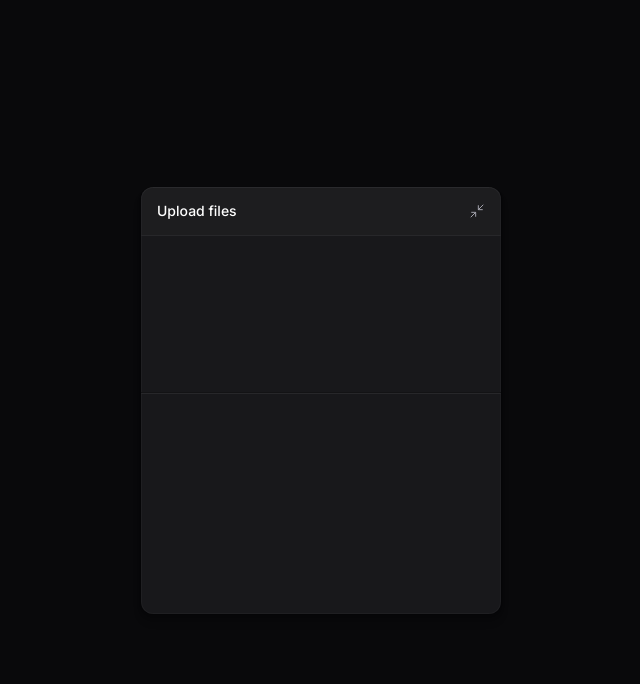
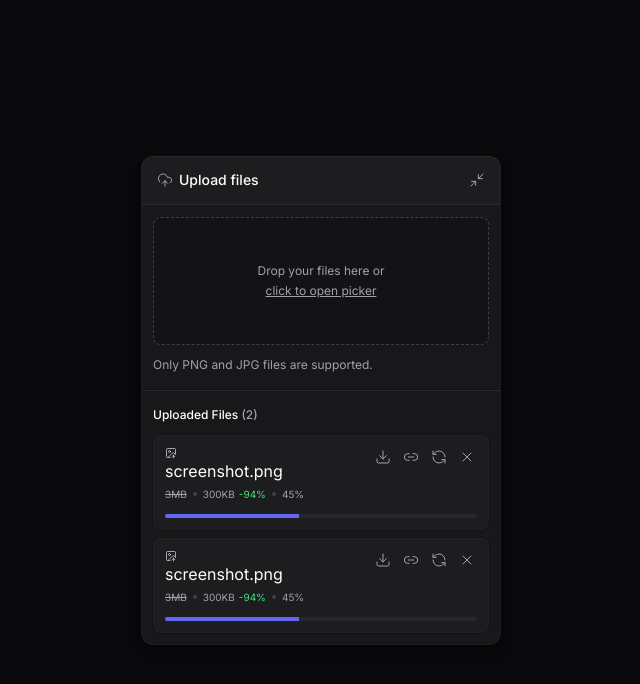
Before and after one commit to DiegoCortinhas/ftr-pos-360-upload-widget-web, a React (Vite) app: page / in a window 1280 px wide. Both pictures are taken after a click on the button "Upload files". Shown: the top 684 px of the page, without its empty margins (319-959 px from the left). Built offline with nearby package versions, Linux system fonts and the light colour scheme.

Commit message:
add the components  dropzone title and upload list

```diff
--- a/package.json
+++ b/package.json
@@ -11,9 +11,11 @@
   },
   "dependencies": {
     "@radix-ui/react-collapsible": "^1.1.11",
+    "@radix-ui/react-progress": "^1.1.7",
     "lucide-react": "^0.536.0",
     "react": "^19.1.0",
     "react-dom": "^19.1.0",
+    "react-dropzone": "^14.3.8",
     "tailwind-variants": "^2.1.0"
   },
   "devDependencies": {
--- a/src/components/upload-widget-dropzone.tsx
+++ b/src/components/upload-widget-dropzone.tsx
@@ -1,7 +1,33 @@
+import { useDropzone } from "react-dropzone";
+
 export function UploadWidgetDropzone() {
+    const { getRootProps, getInputProps, isDragActive } = useDropzone({
+        multiple: true,
+        accept: {
+            "image/jpeg": [],
+            "image/png": [],
+        },
+        onDrop(acceptedFiles) {
+            console.log(acceptedFiles);
+        },
+    });
+
     return (
-        <div className="px-3 h-32">
+      <div className="px-3 flex flex-col gap-3">
+          <div
+              data-active={isDragActive}
+              className="cursor-pointer text-zinc-400 bg-black/20 p-5 rounded-lg border border-zinc-700 border-dashed h-32 flex flex-col items-center justify-center gap-1 hover:border-zinc-600 transition-colors data-[active=true]:bg-indigo-500/10 data-[active=true]:border-indigo-500"
+              {...getRootProps()}
+          >
+              <input type="file" {...getInputProps()} />
 
-        </div>
-    )
+              <span className="text-xs">Drop your files here or</span>
+              <span className="text-xs underline">click to open picker</span>
+          </div>
+
+          <span className="text-xs text-zinc-400">
+              Only PNG and JPG files are supported.
+          </span>
+      </div>
+  );
 }
--- a/src/components/upload-widget-header.tsx
+++ b/src/components/upload-widget-header.tsx
@@ -1,11 +1,12 @@
 import * as Collapsible from '@radix-ui/react-collapsible';
 import { Minimize2 } from "lucide-react";
 import { Button } from "./ui/button";
+import { UploadWidgetTitle } from './upload-widget-title'
 
 export function UploadWidgetHeader() {
     return (
         <div className="w-full p-4 py-2 bg-white/2 border-zinc-800 border-b flex items-center justify-between">
-            <span className="text-sm font-medium">Upload files</span>
+            <UploadWidgetTitle />
 
             <Collapsible.Trigger asChild>
                 <Button size="icon" className="-mr-2">
--- a/src/components/upload-widget-minimized-button.tsx
+++ b/src/components/upload-widget-minimized-button.tsx
@@ -1,10 +1,11 @@
 import * as Collapsible from '@radix-ui/react-collapsible'
 import { Maximize2 } from 'lucide-react'
+import { UploadWidgetTitle } from './upload-widget-title'
 
 export function UploadWidgetMinimizedButton() {
     return (
         <Collapsible.Trigger className="group w-full bg-white/2 py-3 px-5 flex items-center justify-between">
-            <span className="text-sm font-medium">Upload files</span>
+            <UploadWidgetTitle />
             <Maximize2 strokeWidth={1.5} className="size-4 text-zinc-400 group-hover:text-zinc-100" />
 
 
--- /dev/null
+++ b/src/components/upload-widget-title.tsx
@@ -0,0 +1,11 @@
+
+import { UploadCloud } from "lucide-react";
+
+export function UploadWidgetTitle() {
+    return (
+        <div className="flex items-center gap-1.5 text-sm font-medium">
+            <UploadCloud className="size-4 text-zinc-400" strokeWidth={1.5} />
+            <span>Upload files</span>
+        </div>
+    );
+}
--- /dev/null
+++ b/src/components/upload-widget-upload-item.tsx
@@ -0,0 +1,54 @@
+import { Download, ImageUp, Link2, RefreshCcw, X } from "lucide-react";
+import { Button } from "./ui/button";
+import * as Progress from '@radix-ui/react-progress'
+
+export function UploadWidgetUploadItem() {
+    return (
+        <div className="p-3 rounded-lg flex flex-col gap-3 shadow-shape-content bg-white/2 relative overflow-hidden">
+            <div className="flex flex-col gap-1">
+                <span>
+                    <ImageUp className="size-3 text-zinc-300" strokeWidth={1.5}> </ImageUp>
+                    <span>screenshot.png</span>
+                </span>
+                <span className="text-xxs text-zinc-400 flex gap-1.5 items-center">
+                    <span className="line-through">3MB</span>
+                    <div className="size-1 rounded-full bg-zinc-700"></div>
+                    <span>
+                        300KB
+                        <span className="text-green-400 ml-1">
+                            -94%
+                        </span>
+                    </span>
+                    <div className="size-1 rounded-full bg-zinc-700"></div>
+                    <span>45%</span>
+                </span>
+            </div>
+
+            <Progress.Root className="bg-zinc-800 rounded-full h-1 overflow-hidden">
+                <Progress.Indicator className="bg-indigo-500 h-1" style={{ width: '43%' }} />
+            </Progress.Root>
+            <div className="absolute top-2.5 right-2.5 flex items-center gap-1">
+                <Button size="icon-sm">
+                    <Download className="size-4" strokeWidth={1.5} />
+                    <span className="sr-only"> Download compressed image</span>
+                </Button>
+
+                <Button size="icon-sm">
+                    <Link2 className="size-4" strokeWidth={1.5} />
+                    <span className="sr-only"> Copy url</span>
+                </Button>
+
+                <Button size="icon-sm">
+                    <RefreshCcw className="size-4" strokeWidth={1.5} />
+                    <span className="sr-only">Retry upload</span>
+                </Button>
+
+                <Button size="icon-sm">
+                    <X className="size-4" strokeWidth={1.5} />
+                    <span className="sr-only">Cancel upload</span>
+                </Button>
+
+            </div>
+        </div>
+    )
+}
--- a/src/components/upload-widget-upload-list.tsx
+++ b/src/components/upload-widget-upload-list.tsx
@@ -1,7 +1,17 @@
+import { UploadWidgetUploadItem } from "./upload-widget-upload-item";
+
 export function UploadWidgetUploadList() {
     return (
-        <div className="px-3 h-48">
+        <div className="px-3 flex flex-col gap-3">
+            <span className="text-xs font-medium">
+                Uploaded Files {' '}
+                <span className="text-zinc-400">(2)</span>
+            </span>
 
+            <div className="flex flex-col gap-2">
+                <UploadWidgetUploadItem />
+                <UploadWidgetUploadItem />
+            </div>
         </div>
     )
 
--- a/tailwind.config.js
+++ b/tailwind.config.js
@@ -13,6 +13,9 @@
       opacity: {
         2: 0.02,
       },
+      fontSize: {
+        xxs: '0.625rem',
+      },
       boxShadow: {
         shape: '0px 8px 8px rgba(0, 0, 0, 0.1), 0px 4px 4px rgba(0, 0, 0, 0.1), 0px 2px 2px rgba(0, 0, 0, 0.1), 0px 0px 0px 1px rgba(0, 0, 0, 0.1), inset 0px 0px 0px 1px rgba(255, 255, 255, 0.03), inset 0px 1px 0px rgba(255, 255, 255, 0.03)',
         'shape-content': '0px 0px 0px 1px rgba(0, 0, 0, 0.25), inset 0px 1px 0px rgba(255, 255, 255, 0.02), inset 0px 0px 0px 1px rgba(255, 255, 255, 0.02)',
```
Also changed, not shown: 1 other file (tests, documents, lock files or other folders).
